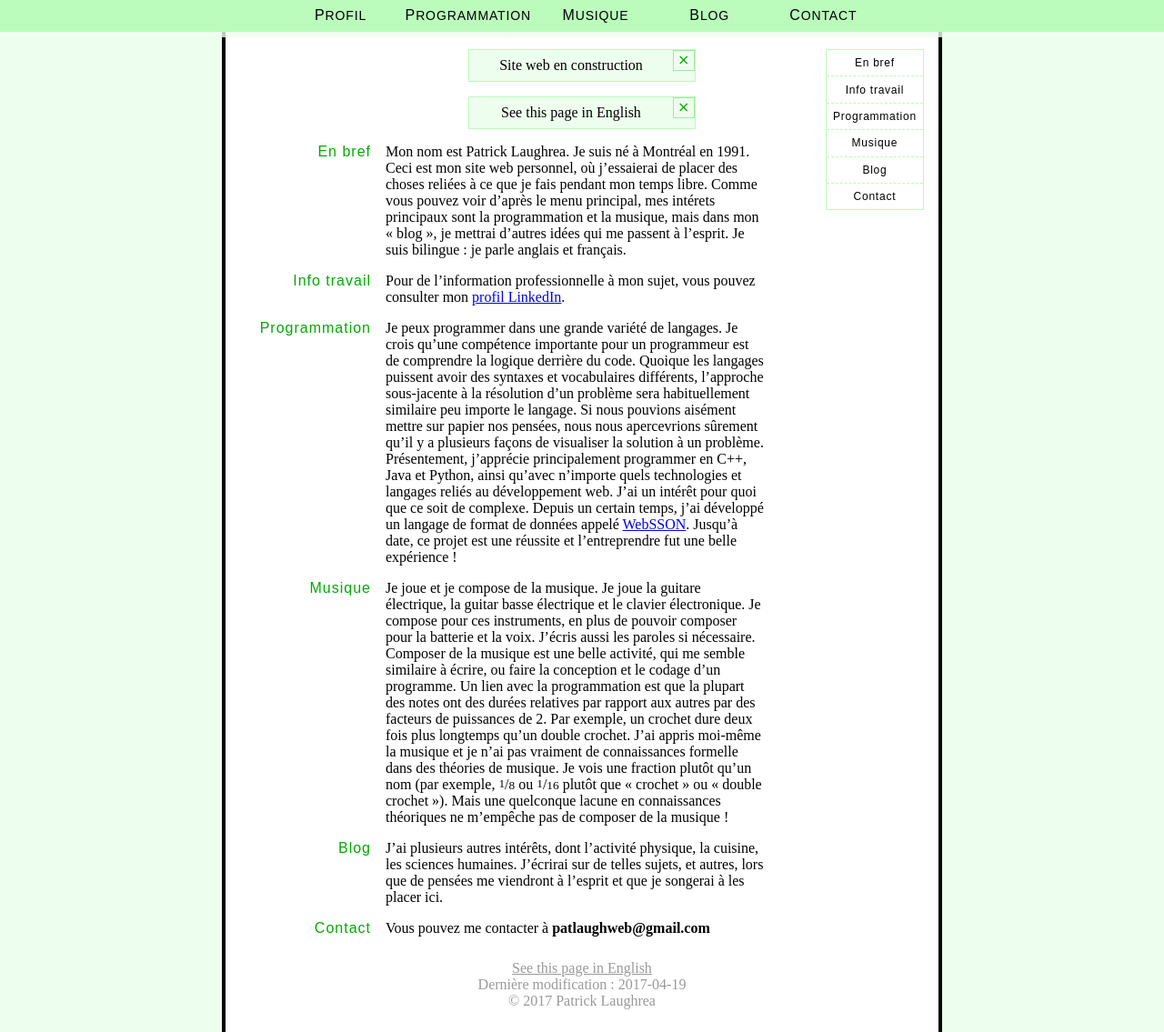
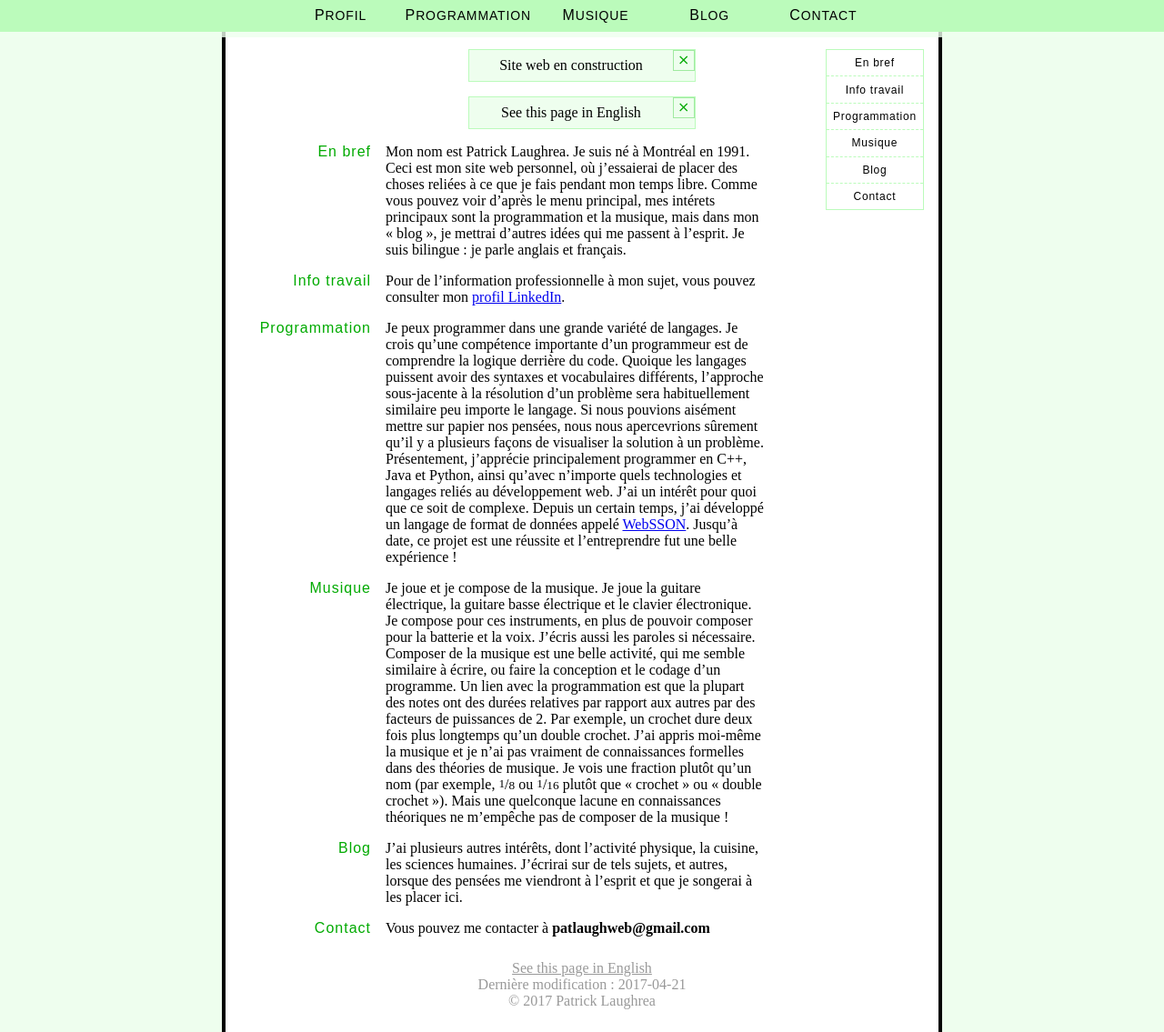
Before and after one commit to Pat-Laugh/pat-laugh.github.io, a Jekyll site: the page built from fr/index.html, in a window 1280 px wide and 1135 px high. Shown: the whole window at 91% size. Built offline with Jekyll 4.4.1, drawn with Linux system fonts in a browser that asks for light colours.

Commit message:
Correction of grammatical errors

```diff
--- a/en/programming/index.html
+++ b/en/programming/index.html
@@ -14,9 +14,9 @@
     think might be useful.
  - >
     WebSSON is a data format that I am developing that surely will prove useful.
-    Here, I group in "WebSSON" the data format language, a parser (in C++) and
+    Here, I group in "WebSSON", the data format language, a parser (in C++) and
     deserializers (in C++). Everything is still in development, but I think it's
-    nearly done. Most of the work now is to write the documentation.
+    nearly done. Most of the work left now is to write the documentation.
     <br>
     See GitHub repository <a href="https://github.com/Pat-Laugh/WebssonProjects">here</a>.
  - >
--- a/fr/index.html
+++ b/fr/index.html
@@ -2,7 +2,7 @@
 layout: fr/default
 title: Profil
 link:
-last_modif: 2017-04-19
+last_modif: 2017-04-21
 redirect_from: [/, /fr/profil]
 quick_list:
  -  En bref
@@ -14,41 +14,47 @@
 content_list:
  - >
     Mon nom est Patrick Laughrea. Je suis né à Montréal en 1991. Ceci est mon
-    site web personnel, où j'essaierai de placer des choses reliées à ce que je fais pendant mon
-    temps libre. Comme vous pouvez voir d'après le menu principal, mes intérets principaux sont
-    la programmation et la musique, mais dans mon «&nbsp;blog&nbsp;», je
-    mettrai d'autres idées qui me passent à l'esprit. Je suis bilingue&nbsp;:
-    je parle anglais et français.
+    site web personnel, où j'essaierai de placer des choses reliées à ce que je
+    fais pendant mon temps libre. Comme vous pouvez voir d'après le menu
+    principal, mes intérets principaux sont la programmation et la musique, mais
+    dans mon «&nbsp;blog&nbsp;», je mettrai d'autres idées qui me passent à
+    l'esprit. Je suis bilingue&nbsp;: je parle anglais et français.
  - >
     Pour de l'information professionnelle à mon sujet, vous pouvez consulter mon
     <a href="https://www.linkedin.com/in/pat-laugh/fr">profil LinkedIn</a>.
  - >
-    Je peux programmer dans une grande variété de langages. Je crois qu'une compétence importante
-    pour un programmeur est de comprendre la logique derrière du code. Quoique les langages puissent
-    avoir des syntaxes et vocabulaires différents, l'approche sous-jacente à la résolution d'un
-    problème sera habituellement similaire peu importe le langage. Si nous pouvions aisément mettre
-    sur papier nos pensées, nous nous apercevrions sûrement qu'il y a plusieurs façons de visualiser
-    la solution à un problème. Présentement, j'apprécie principalement programmer en C++, Java et
-    Python, ainsi qu'avec n'importe quels technologies et langages reliés au développement web. J'ai
-    un intérêt pour quoi que ce soit de complexe. Depuis un certain temps, j'ai développé un langage
-    de format de données appelé <a href="programmation/#websson">WebSSON</a>. Jusqu'à date, ce projet
-    est une réussite et l'entreprendre fut une belle expérience&nbsp;!
+    Je peux programmer dans une grande variété de langages. Je crois qu'une
+    compétence importante  d'un programmeur est de comprendre la logique
+    derrière du code. Quoique les langages puissent avoir des syntaxes et
+    vocabulaires différents, l'approche sous-jacente à la résolution d'un
+    problème sera habituellement similaire peu importe le langage. Si nous
+    pouvions aisément mettre sur papier nos pensées, nous nous apercevrions
+    sûrement qu'il y a plusieurs façons de visualiser la solution à un problème.
+    Présentement, j'apprécie principalement programmer en C++, Java et Python,
+    ainsi qu'avec n'importe quels technologies et langages reliés au
+    développement web. J'ai un intérêt pour quoi que ce soit de complexe. Depuis
+    un certain temps, j'ai développé un langage de format de données appelé
+    <a href="programmation/#websson">WebSSON</a>. Jusqu'à date, ce projet est
+    une réussite et l'entreprendre fut une belle expérience&nbsp;!
  - >
-    Je joue et je compose de la musique. Je joue la guitare électrique, la guitar basse électrique
-    et le clavier électronique. Je compose pour ces instruments, en plus de pouvoir composer pour
-    la batterie et la voix. J'écris aussi les paroles si nécessaire. Composer de la musique est une
-    belle activité, qui me semble similaire à écrire, ou faire la conception et le codage d'un
-    programme. Un lien avec la programmation est que la plupart des notes ont des durées relatives
-    par rapport aux autres par des facteurs de puissances de 2. Par exemple, un crochet dure deux
-    fois plus longtemps qu'un double crochet. J'ai appris moi-même la musique et je n'ai pas
-    vraiment de connaissances formelle dans des théories de musique. Je vois une fraction plutôt
-    qu'un nom (par exemple, <sup>1</sup>/<sub>8</sub> ou <sup>1</sup>/<sub>16</sub> plutôt que
-    «&nbsp;crochet&nbsp;» ou «&nbsp;double crochet&nbsp;»). Mais une quelconque lacune en connaissances
-    théoriques ne m'empêche pas de composer de la musique&nbsp;!
+    Je joue et je compose de la musique. Je joue la guitare électrique, la
+    guitare basse électrique et le clavier électronique. Je compose pour ces
+    instruments, en plus de pouvoir composer pour la batterie et la voix.
+    J'écris aussi les paroles si nécessaire. Composer de la musique est une
+    belle activité, qui me semble similaire à écrire, ou faire la conception et
+    le codage d'un programme. Un lien avec la programmation est que la plupart
+    des notes ont des durées relatives par rapport aux autres par des facteurs
+    de puissances de 2. Par exemple, un crochet dure deux fois plus longtemps
+    qu'un double crochet. J'ai appris moi-même la musique et je n'ai pas
+    vraiment de connaissances formelles dans des théories de musique. Je vois
+    une fraction plutôt qu'un nom (par exemple, <sup>1</sup>/<sub>8</sub> ou
+    <sup>1</sup>/<sub>16</sub> plutôt que «&nbsp;crochet&nbsp;» ou «&nbsp;double
+    crochet&nbsp;»). Mais une quelconque lacune en connaissances théoriques ne
+    m'empêche pas de composer de la musique&nbsp;!
  - >
-    J'ai plusieurs autres intérêts, dont l'activité physique, la cuisine, les sciences humaines.
-    J'écrirai sur de telles sujets, et autres, lors que de pensées me viendront à l'esprit et que
-    je songerai à les placer ici.
+    J'ai plusieurs autres intérêts, dont l'activité physique, la cuisine, les
+    sciences humaines. J'écrirai sur de tels sujets, et autres, lorsque des
+    pensées me viendront à l'esprit et que je songerai à les placer ici.
  - >
     Vous pouvez me contacter à <b>patlaughweb&#64;gmail&#46;com</b>
 ---
```
Also changed, not shown: en/index.html (+7 -7 lines), fr/programming/index.html (+5 -5 lines).
